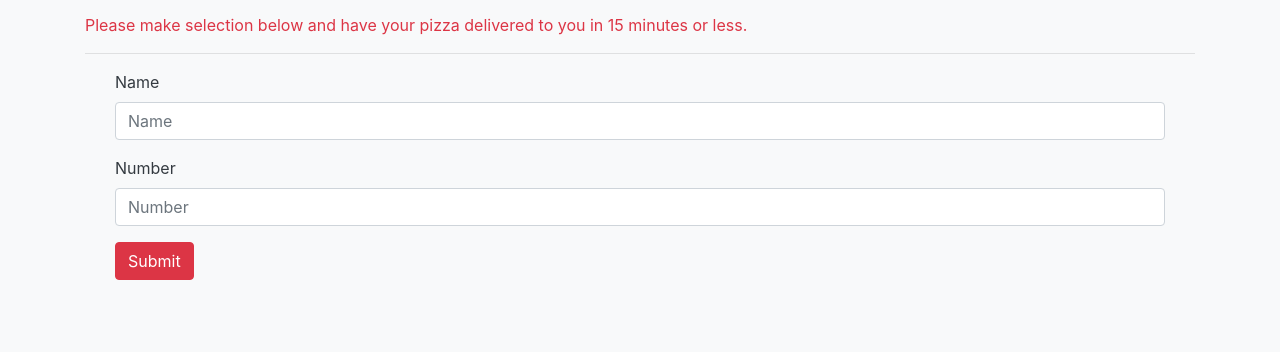
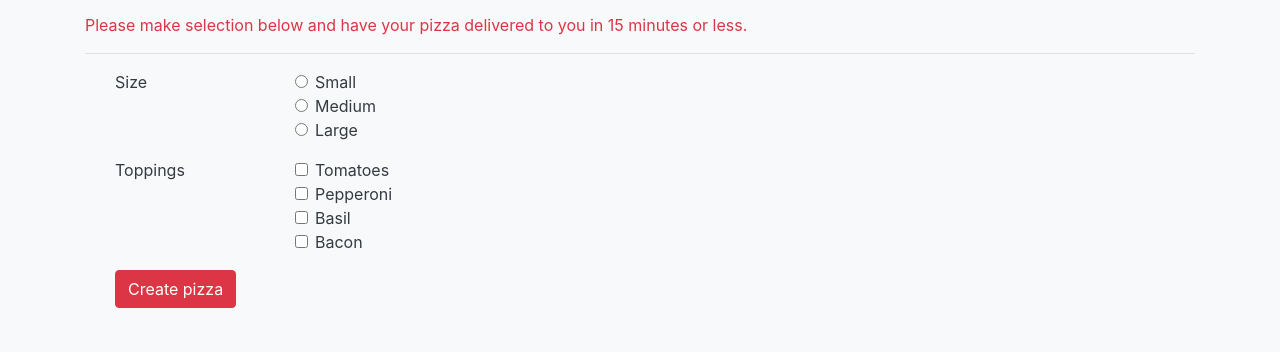
Before and after one commit to svsavchuk/pizza-store, a plain HTML site: page index.html in a window 1280 px wide. Shown: the part 600-952 px from the top of the page. Drawn offline with nearby package versions, Linux system fonts and the light colour scheme.

Commit message:
Add ordering form to index.html.

```diff
--- a/index.html
+++ b/index.html
@@ -53,15 +53,55 @@ Keep it simple to start! You do not need to have a complex formula for determini
 
   <div class="container">
     <form id="form1">
-      <div class="form-group">
-        <label for="name">Name</label>
-        <input type="text" class="form-control" id="name" name="name" placeholder="Name" value="">
-      </div>
-      <div class="form-group">
-        <label for="number">Number</label>
-        <input type="number" class="form-control" id="number" name="number" placeholder="Number" value="">
-      </div>
-      <button type="submit" name="button" class="btn btn-danger">Submit</button>
+
+      <fieldset class="form-group">
+        <div class="row">
+          <legend class="col-form-label col-sm-2 pt-0">Size</legend>
+            <div class="col-sm-10">
+              <div class="form-check">
+                <input class="form-check-input" type="radio"  id="size1" name="size-radio">
+                  <label class = "form-check-label" for="name">Small</label>
+              </div>
+              <div class="form-check">
+                <input class="form-check-input" type="radio"  id="size2" name="size-radio">
+                <label class = "form-check-label">Medium</label>
+              </div>
+              <div class="form-check">
+                <input class="form-check-input" type="radio"  id="size3" name="size-radio">
+                <label class = "form-check-label">Large</label>
+              </div>
+          </div>
+        </div>
+      </fieldset>
+
+      <fieldset class="form-group">
+       <div class="row">
+        <legend class="col-form-label col-sm-2 pt-0">Toppings</legend>
+          <div class="col-sm-10">
+            <div class="form-check">
+              <input class="form-check-input" type="checkbox"  id="tomatoes" name="size-radio">
+              <label class = "form-check-label" for="name">Tomatoes</label>
+            </div>
+            <div class="form-check">
+              <input class="form-check-input" type="checkbox"  id="pepperoni" name="size-radio">
+              <label class = "form-check-label">Pepperoni</label>
+            </div>
+            <div class="form-check">
+              <input class="form-check-input" type="checkbox"  id="basil" name="size-radio">
+              <label class = "form-check-label">Basil</label>
+            </div>
+            <div class="form-check">
+              <input class="form-check-input" type="checkbox"  id="bacon" name="size-radio">
+              <label class = "form-check-label">Bacon</label>
+            </div>
+          </div>
+        </div>
+      </fieldset>
+
+      <button type="submit" name="button" class="btn btn-danger">Create pizza</button>
+
+
+
     </form>
   </div>
 
--- a/js/scripts.js
+++ b/js/scripts.js
@@ -9,9 +9,9 @@ Function Pizza (topping, size) {
 
   var tomatoes = {name: "Tomatoes", price: 0.99};
   var pepperoni = {name: "Pepperoni", price: 0.99};
-  var artichoke = {name: "Artichoke", price: 0.99};
-  var cheese = {name: "Cheese", price: 0.99};
-
+  var bacon = {name: "Bacon", price: 0.99};
+  var basil = {name: "Basil", price: 0.99};
+  var toppings = {}
 
 
   Pizza.prototype.calculateTotal = function() {
```
